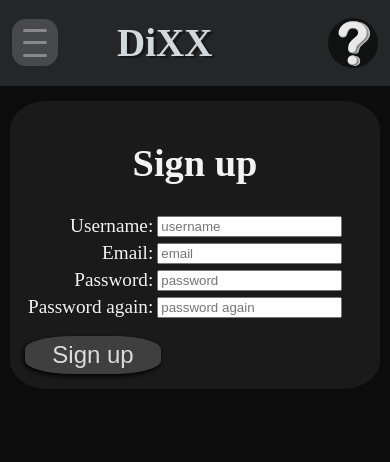
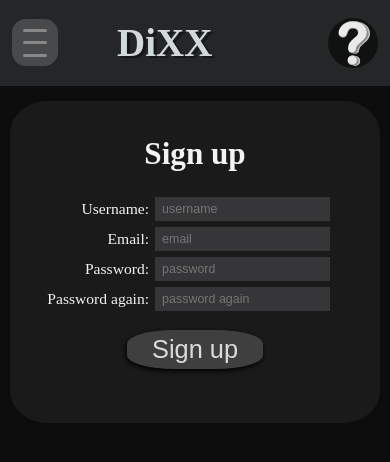
Before and after one commit to Monavixx/DiXX-Web, a React (Create React App) app: page /signup in a window 390 px wide. Shown: the top 462 px of the page. Built offline with nearby package versions, Linux system fonts and the light colour scheme; no server answers.

Commit message:
CreateNewSet css

```diff
--- a/package.json
+++ b/package.json
@@ -7,6 +7,7 @@
     "@testing-library/jest-dom": "^5.17.0",
     "@testing-library/react": "^13.4.0",
     "@testing-library/user-event": "^13.5.0",
+    "hammerjs": "^2.0.8",
     "js-cookie": "^3.0.5",
     "react": "^18.3.1",
     "react-dom": "^18.3.1",
--- a/src/components/CreateNewSetComponent.jsx
+++ b/src/components/CreateNewSetComponent.jsx
@@ -2,12 +2,12 @@ import { useRef, useState } from "react";
 import { API } from "../API";
 import { useNavigate } from "react-router-dom";
 import { useGoToLoginIfNotAuthenticated } from "../functions/redirections";
-
+import './css/CreateNewSet.css';
 
 export default function CreateNewSetComponent() {
     const nameInput = useRef(null);
     const descriptionInput = useRef(null);
-    const isPrivateInput = useRef(null);
+    const visibilityInput = useRef(null);
     const [message, setMessage] = useState('');
     const navigate = useNavigate();
 
@@ -17,7 +17,7 @@ export default function CreateNewSetComponent() {
         API.createNewSet({
             name: nameInput.current.value,
             description: descriptionInput.current.value,
-            is_private: isPrivateInput.current.checked
+            is_private: visibilityInput.current.value
         }).then(([data]) => {
             navigate(`/set/${data.data.id}`);
         }).catch(([data]) => {
@@ -29,12 +29,40 @@ export default function CreateNewSetComponent() {
 
     return (
         <>
-            <dir>{message}</dir>
-            <div className="create-new-set-inputs">
-                <input ref={nameInput} type="text" placeholder="name"/>
-                <textarea ref={descriptionInput} placeholder="description"></textarea>
-                <label htmlFor="isPrivate">Private </label><input ref={isPrivateInput} id="isPrivate" type="checkbox" />
-                <button onClick={createNewSet}>Create</button>
+            <div className="create-new-set">
+                <div className="create-new-set-inputs">
+                    <table>
+                        <tbody>
+                            <tr>
+                                <td>Name:</td>
+                                <td>
+                                    <input ref={nameInput} type="text" placeholder="name"/>
+                                </td>
+                            </tr>
+                            <tr>
+                                <td>Description:</td>
+                                <td>
+                                    <textarea ref={descriptionInput} placeholder="description"></textarea>
+                                </td>
+                            </tr>
+                            <tr>
+                                <td>
+                                    <label htmlFor="visibility">Visibility:</label>
+                                </td>
+                                <td>
+                                    <select id='visibility' ref={visibilityInput}>
+                                        <option value={false}>Public</option>
+                                        <option value={true}>Private</option>
+                                    </select>
+                                </td>
+                            </tr>
+                        </tbody>
+                    </table>
+                </div>
+                <div className="create-new-set-button-div">
+                    <button className="shadow-button" onClick={createNewSet}>Create</button>
+                </div>
+                <div>{message}</div>
             </div>
         </>
     );
--- a/src/components/Header.jsx
+++ b/src/components/Header.jsx
@@ -2,9 +2,9 @@ import { useSelector } from 'react-redux';
 import './css/Header.css';
 import {Link, useLocation} from 'react-router-dom';
 import React, {useRef, useEffect} from 'react';
-import {rootdom} from '../index.jsx';
 import { API_URL } from '../settings.js';
 import { useIsAuthenticated } from '../functions/auth.js';
+import Hammer from 'hammerjs';
 
 export default function Header() {
     const username = useSelector(state=>state.user.name);
@@ -17,9 +17,30 @@ export default function Header() {
 
     useEffect(()=>{
         document.body.onclick = (e) =>{
-            if(e.target === rootdom)
-            toggleMenuButton(false);
+            if(!menu.current.contains(e.target) && !menuButton.current.contains(e.target))
+                toggleMenuButton(false);
         };
+        // Menu swipe
+        const hammer = new Hammer(menu.current);
+
+        function handleSwipe(e) {
+            if(e.direction === Hammer.DIRECTION_LEFT) {
+                toggleMenuButton(false);
+            }
+        }
+        hammer.on('swipe', handleSwipe);
+
+        // Menu open if mouse in the left
+        function handleMouseMove(e) {
+            if(e.clientX === 0) {
+                toggleMenuButton(true);
+            }
+        }
+        document.addEventListener('mousemove', handleMouseMove);
+        return () => {
+            hammer.off('swipe', handleSwipe);
+            document.removeEventListener('mousemove', handleMouseMove);
+        }
     },[]);
 
     useEffect(()=>{
@@ -54,7 +75,7 @@ export default function Header() {
 
     return (
         <>
-        <div className="header">
+        <div className="header" >
             <div ref={menuButton} className="header-menu-button header-menu-button-toggle-off" onClick={toggleMenuButton}>
                 <div></div>
                 <div></div>
--- a/src/components/LoginComponent.jsx
+++ b/src/components/LoginComponent.jsx
@@ -47,22 +47,6 @@ function LoginComponent() {
 
     return (
         <>
-        {/*<div className="logincomponent">
-            <p className='login-h'>{isLoading ? "Loading..." : "Please, log in"}</p>
-            <div className='login-labels'>
-                <div className="login-label">Username:</div>
-                <div className="login-label">Password:</div>
-            </div>
-            <div className="login-form">
-                <input ref={usernameInput} type="text" placeholder='username'
-                    onKeyDown={(e)=>{if(e.key==='Enter')login()}}/>
-                <input ref={passwordInput} type="password" placeholder='password'
-                    onKeyDown={(e)=>{if(e.key==='Enter')login()}}/>
-
-            </div>
-            <button onClick={login} className='login-button'>login</button>
-            <div className='login-ref-to-signup'><Link to='/signup'>don't have an account?</Link></div>
-        </div>*/}
         <div className="logincomponent">
             <p className='login-h'>{isLoading ? "Loading..." : "Please, log in"}</p>
             <table cellPadding="3">
@@ -70,14 +54,14 @@ function LoginComponent() {
                     <tr>
                         <td>Username:</td>
                         <td>
-                            <input className='login-input' ref={usernameInput} type="text"
+                            <input className='login-input input' ref={usernameInput} type="text"
                                 placeholder='username' onKeyDown={handleEnter}/>
                         </td>
                     </tr>
                     <tr>
                         <td>Password:</td>
                         <td>
-                            <input className='login-input' ref={passwordInput} type="password" placeholder='password'
+                            <input className='login-input input' ref={passwordInput} type="password" placeholder='password'
                                 onKeyDown={handleEnter}/>
                         </td>
                     </tr>
--- a/src/components/SignUpComponent.jsx
+++ b/src/components/SignUpComponent.jsx
@@ -44,57 +44,37 @@ export default function SignUpComponent() {
 
     return (
         <>
-        {/*<div className="signup">
-            <h1>Sign up</h1>
-            <div className="signup-labels">
-                <div className="signup-label">Username:</div>
-                <div className="signup-label">Email:</div>
-                <div className="signup-label">Password: </div>
-                <div className="signup-label">Password again:</div>
-            </div>
-            <div className="signup-form">
-                <input ref={usernameInput} type="text" placeholder="username"
-                    onKeyDown={(e)=>{if(e.key==='Enter')signUp()}}/>
-                <input ref={emailInput} type="email" placeholder="email"
-                    onKeyDown={(e)=>{if(e.key==='Enter')signUp()}}/>
-                <input ref={passwordInput} type="password" placeholder="password"
-                    onKeyDown={(e)=>{if(e.key==='Enter')signUp()}}/>
-                <input ref={passwordAgainInput} type="password" placeholder="password again"
-                    onKeyDown={(e)=>{if(e.key==='Enter')signUp()}}/>
-            </div>
-            <div className="signup-button-div"><button onClick={signUp} className="signup-button">Sign up</button></div>
-            <p className="message-signup">{message}</p>
-        </div>*/}
+
         <div className="signup">
             <h1>Sign up</h1>
-            <table>
+            <table cellPadding={2}>
                 <tbody>
                     <tr>
                         <td>Username:</td>
                         <td>
                             <input ref={usernameInput} type="text" placeholder="username"
-                                onKeyDown={handleEnter}/>
+                                onKeyDown={handleEnter} className="input"/>
                         </td>
                     </tr>
                     <tr>
                         <td>Email:</td>
                         <td>
                             <input ref={emailInput} type="email" placeholder="email"
-                                onKeyDown={handleEnter}/>
+                                onKeyDown={handleEnter} className="input"/>
                         </td>
                     </tr>
                     <tr>
                         <td>Password:</td>
                         <td>
                             <input ref={passwordInput} type="password" placeholder="password"
-                                onKeyDown={handleEnter}/>
+                                onKeyDown={handleEnter} className="input"/>
                         </td>
                     </tr>
                     <tr>
                         <td>Password again:</td>
                         <td>
                             <input ref={passwordAgainInput} type="password" placeholder="password again"
-                                onKeyDown={handleEnter}/>
+                                onKeyDown={handleEnter} className="input"/>
                         </td>
                     </tr>
                 </tbody>
@@ -102,6 +82,7 @@ export default function SignUpComponent() {
             <div className="signup-button-div">
                 <button onClick={signUp} className="signup-button shadow-button">Sign up</button>
             </div>
+            <p className="message-signup">{message}</p>
         </div>
         </>
     );
--- a/src/components/css/Login.css
+++ b/src/components/css/Login.css
@@ -49,11 +49,7 @@
 }
 
 .login-input {
-    font-size: 0.8em;
-    padding: 5px 7px;
-    background-color: rgb(54, 54, 56);
-    border: none;
-    color: inherit;
+
 }
 .login-input::placeholder {
     color: rgb(146, 146, 146);
--- a/src/components/css/SignUp.css
+++ b/src/components/css/SignUp.css
@@ -4,43 +4,61 @@
     padding: 15px;
     border-radius: 10%;
     width:max-content;
+    font-size: 1.2em;
+    display: flex;
+    flex-direction: column;
+}
+@media (max-width: 540px) {
+    .signup {
+        font-size: 1.1em;
+    }
 }
 @media (max-width: 500px) {
     .signup {
         margin-left:auto;
         margin-right: auto;
+        font-size: 1em;
     }
 }
 @media (max-width: 440px) {
     .signup {
         width: auto;
         margin: 0 10px;
+        font-size: calc(5vw);
     }
 }
 
 
 .signup h1 {
     text-align: center;
+    font-size: 1.6em;
 }
 
 .signup table tbody tr td:first-child {
     text-align: right;
 }
+.signup table {
+    font-size: 0.8em;
+}
+.signup table tbody tr td input {
+    font-size: 0.8em;
+}
 
 .signup-button-div {
-    clear:both;
-    width: auto;
     margin-top: 15px;
+    align-self: center;
+    width: 40%;
 }
 .signup-button {
-    width: 40%;
-    font-size: 1.5rem;
+    width: 100%;
+    font-size: 1.3em;
     background-color: rgb(62, 63, 62);
     color:rgb(219, 219, 219);
     border:0;
     border-radius: 35%;
     padding: 5px 0;
     text-align: center;
+
 }
 .message-signup {
     color: red;
--- a/src/index.css
+++ b/src/index.css
@@ -31,3 +31,11 @@ html {
   box-shadow: 0px 1px 6px black;
   filter: brightness(1.3);
 }
+
+.input {
+  font-size: 0.8em;
+  padding: 5px 7px;
+  background-color: rgb(54, 54, 56);
+  border: none;
+  color: inherit;
+}
--- a/src/settings.js
+++ b/src/settings.js
@@ -1,2 +1,2 @@
-//export const API_URL = 'http://localhost:3001';
-export const API_URL = 'http://192.168.31.219:3001';
+export const API_URL = 'http://localhost:3001';
+//export const API_URL = 'http://192.168.31.219:3001';
```
Also changed, not shown: src/components/css/CreateNewSet.css (added), 1 other file (tests, documents, lock files or other folders).
